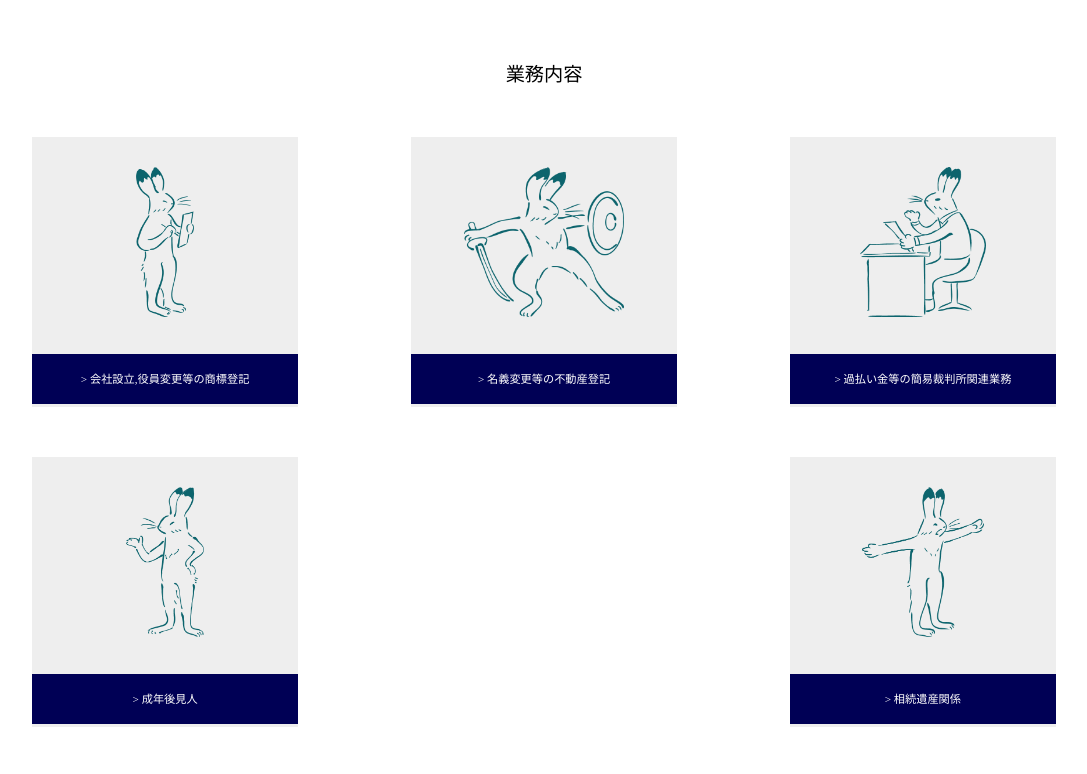
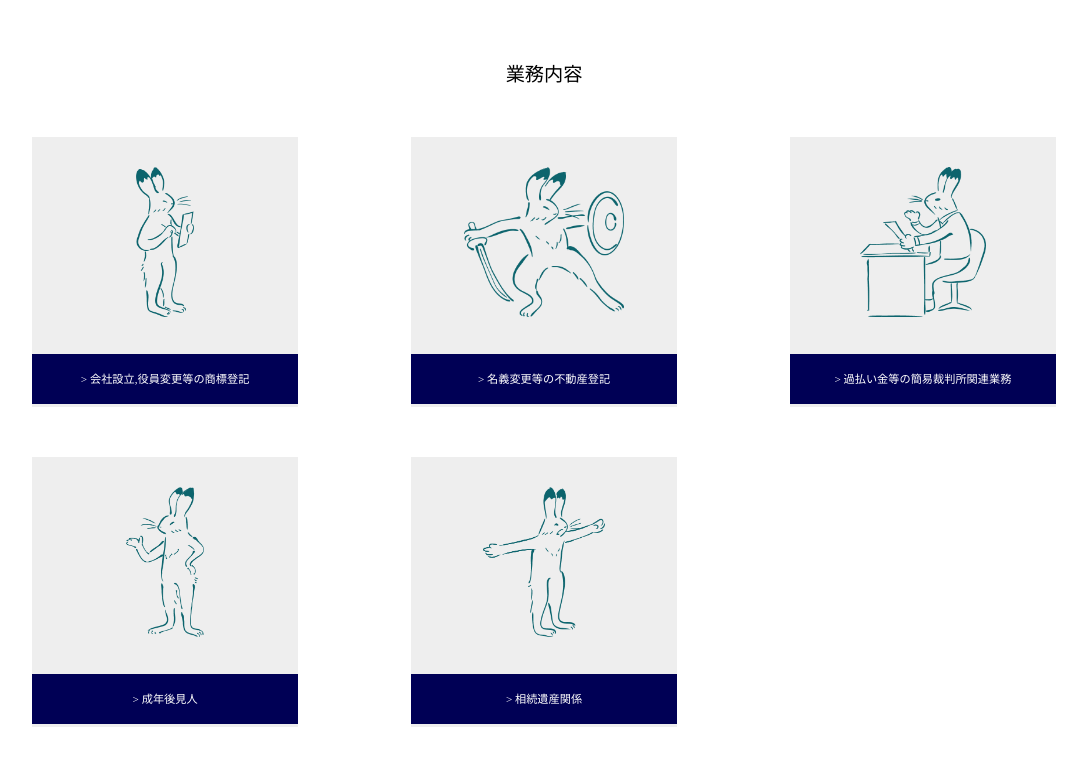
Before and after one commit to Ryosuke310/tashirozimusyo_hp, a plain HTML site: page index.html in a window 1280 px wide. Shown: the part 1060-1834 px from the top of the page, without its empty margins (104-1191 px from the left). Drawn offline with Linux system fonts and the light colour scheme.

Commit message:
resolve #1

```diff
--- a/style.css
+++ b/style.css
@@ -262,6 +262,10 @@ header img{
     .mainmessage__text{
         padding:3%;
     }
+    .business__content::after{
+        content: '';
+        width: 26%;
+    }
     .business__content--box{
         flex-basis: 26%;
     }
```
